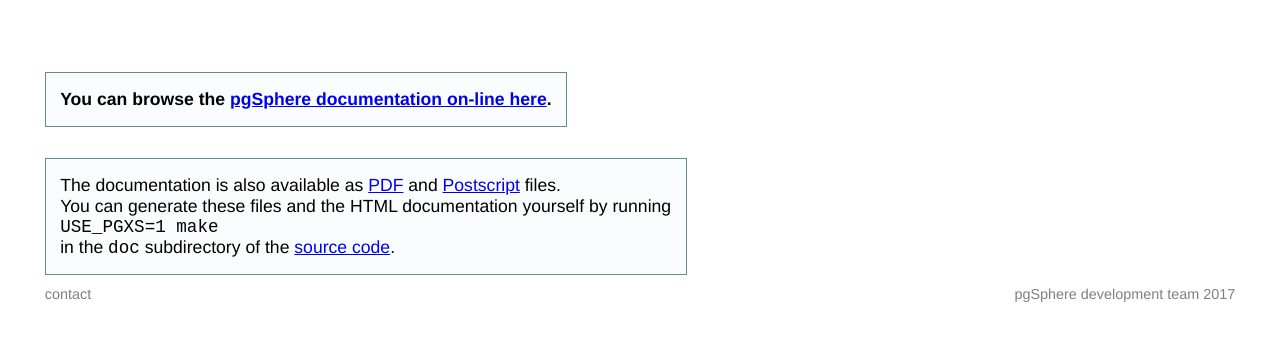
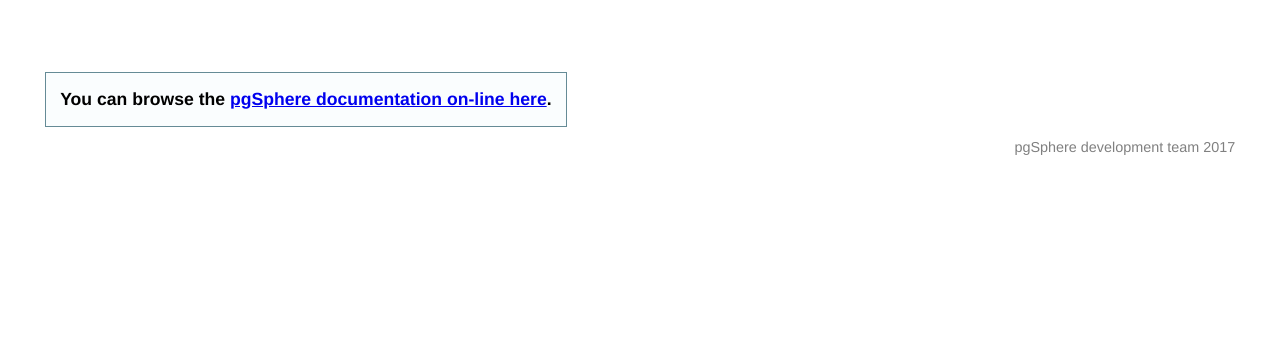
Before and after one commit to pgsphere/pgsphere.github.io, a plain HTML site: page documentation.html in a window 1280 px wide. Shown: the part 323-664 px from the top of the page. Drawn offline with Linux system fonts and the light colour scheme.

Commit message:
Point documentation at https://postgrespro.github.io/pgsphere/

```diff
--- a/documentation.html
+++ b/documentation.html
@@ -41,39 +41,14 @@
 <div id="empty_space"></div>
 <article>
 	<section>
-		<b>You can browse the <a href="doc/index.html">pgSphere
+		<b>You can browse the <a href="https://postgrespro.github.io/pgsphere/">pgSphere
 		documentation on-line here</a>.</b>
 	</section>
 </article>
 
-<article>
-	<section>
-	The documentation is also available as
-		<a href="doc/pg_sphere.pdf">PDF</a> and
-		<a href="doc/pg_sphere.ps">Postscript</a> files.
-		<br/>
-		You can generate these files and the HTML documentation
-		yourself by running
-		<code>
-			<br/>USE_PGXS=1 make
-			<br/>
-		</code>
-		in the <tt>doc</tt> subdirectory of the
-		<a href="download.html">source code</a>.
-	</section>
-</article>
-
-
 </main>
 
 <footer>
-	<ul>
-		<li>
-			<a
-				href="mailto:pgsphere+subscribe@googlegroups.com"
-				ref_address="pgsphere+subscribe@googlegroups.com">contact</a>
-		</li>
-	</ul>
 	<p>
 		pgSphere development team 2017
 	</p>
```
Also changed, not shown: index.html (+0 -22 lines).
